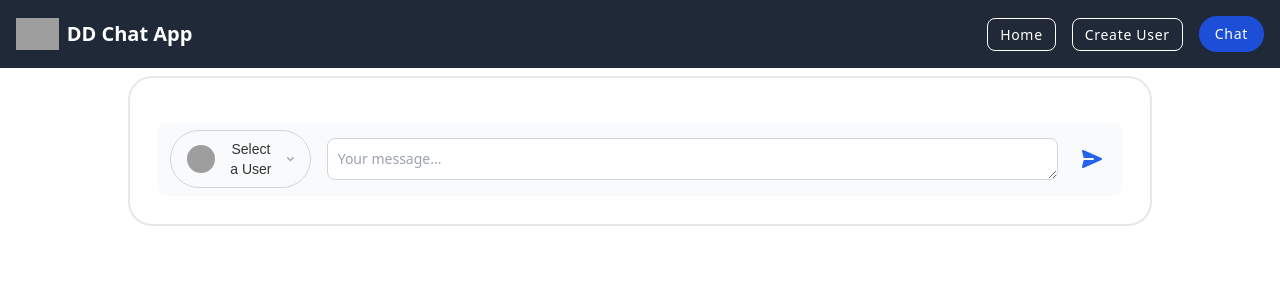
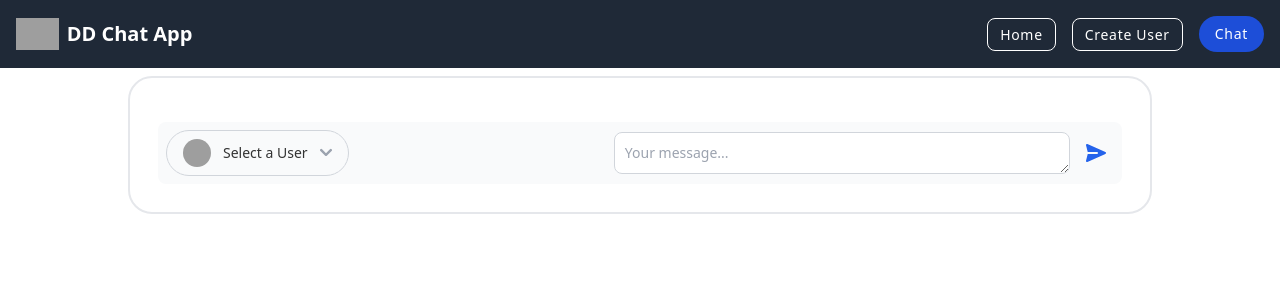
Before and after one commit to deveshbis/dd-chat-app, a Nuxt app: page /chat in a window 1280 px wide. Shown: the top 300 px of the page. Built offline with nearby package versions, Linux system fonts and the light colour scheme; grey boxes are pictures that could not be loaded.

Commit message:
Chat page responsiveness

```diff
--- a/components/SendBox/SendBox.vue
+++ b/components/SendBox/SendBox.vue
@@ -1,6 +1,6 @@
 <template>
   <div class="p-4">
-        <div class="max-h-[500px] overflow-y-auto mb-4 *:">
+      <div class="max-h-[500px] overflow-y-auto mb-4">
           <div v-for="message in messages" :key="message.id"
               :class="message.user.role === 'admin' ? 'justify-end' : 'justify-start'"
               class="flex items-start gap-2.5 mb-2">
@@ -11,8 +11,7 @@
                   <div class="flex flex-col w-full max-w-[320px] leading-1.5">
                       <div class="flex items-center space-x-2 rtl:space-x-reverse">
                           <span class="text-sm font-semibold text-gray-900 dark:text-white">{{ message.user.name }}</span>
-                            <span class="text-sm font-normal text-gray-500 dark:text-gray-400">{{ new
-                                Date(message.id).toLocaleTimeString() }}</span>
+                          <span class="text-sm font-normal text-gray-500 dark:text-gray-400">{{ new Date(message.id).toLocaleTimeString() }}</span>
                       </div>
                       <p class="text-sm font-normal py-2 text-gray-900 dark:text-white">{{ message.text }}</p>
                   </div>
@@ -22,8 +21,8 @@
 
       <form @submit.prevent="handleSubmit">
           <label for="chat" class="sr-only">Your message</label>
-            <div class="flex items-center px-3 py-2 rounded-lg bg-gray-50 dark:bg-gray-700">
-                <div class="relative font-[sans-serif] w-max mx-auto">
+          <div class="flex items-center space-x-2 bg-gray-50 dark:bg-gray-700 p-2 rounded-lg">
+              <div class="relative flex-grow">
                   <button type="button" @click="toggleDropdown"
                       class="px-4 py-2 flex items-center rounded-full text-[#333] text-sm border border-gray-300 outline-none hover:bg-gray-100">
                       <img src="https://readymadeui.com/profile_6.webp" class="w-7 h-7 mr-3 rounded-full shrink-0"
@@ -52,7 +51,7 @@
               </div>
 
               <textarea id="chat" rows="1" v-model="message"
-                    class="block mx-4 p-2.5 w-full text-sm text-gray-900 bg-white rounded-lg border border-gray-300 focus:ring-blue-500 focus:border-blue-500 dark:bg-gray-800 dark:border-gray-600 dark:placeholder-gray-400 dark:text-white dark:focus:ring-blue-500 dark:focus:border-blue-500"
+                  class="flex-grow block p-2.5 text-sm text-gray-900 bg-white rounded-lg border border-gray-300 focus:ring-blue-500 focus:border-blue-500 dark:bg-gray-800 dark:border-gray-600 dark:placeholder-gray-400 dark:text-white dark:focus:ring-blue-500 dark:focus:border-blue-500"
                   placeholder="Your message..."></textarea>
 
               <button type="submit"
@@ -68,7 +67,6 @@
       </form>
   </div>
 </template>
-
 
 <script setup>
 import { ref, onMounted } from 'vue';
@@ -98,8 +96,8 @@ const selectRole = (user) => {
 
 const handleSubmit = () => {
 
-    if (!selectedRole.value.role || !message.value) {
-        showToast('error', 'Select a Role and Type a Message')
+    if (!selectedRole.value.role && message.value.trim() === '') {
+        showToast('error', 'Select a Role and Type a Message');
         return;
     }
 
@@ -123,5 +121,10 @@ const handleSubmit = () => {
     if (typeof window !== 'undefined') {
         localStorage.setItem('messages', JSON.stringify(messages.value));
     }
+
+    message.value = '';
 };
 </script>
+
+<style scoped>
+</style>
```
Lines whose indentation alone changed are shown as unchanged.
